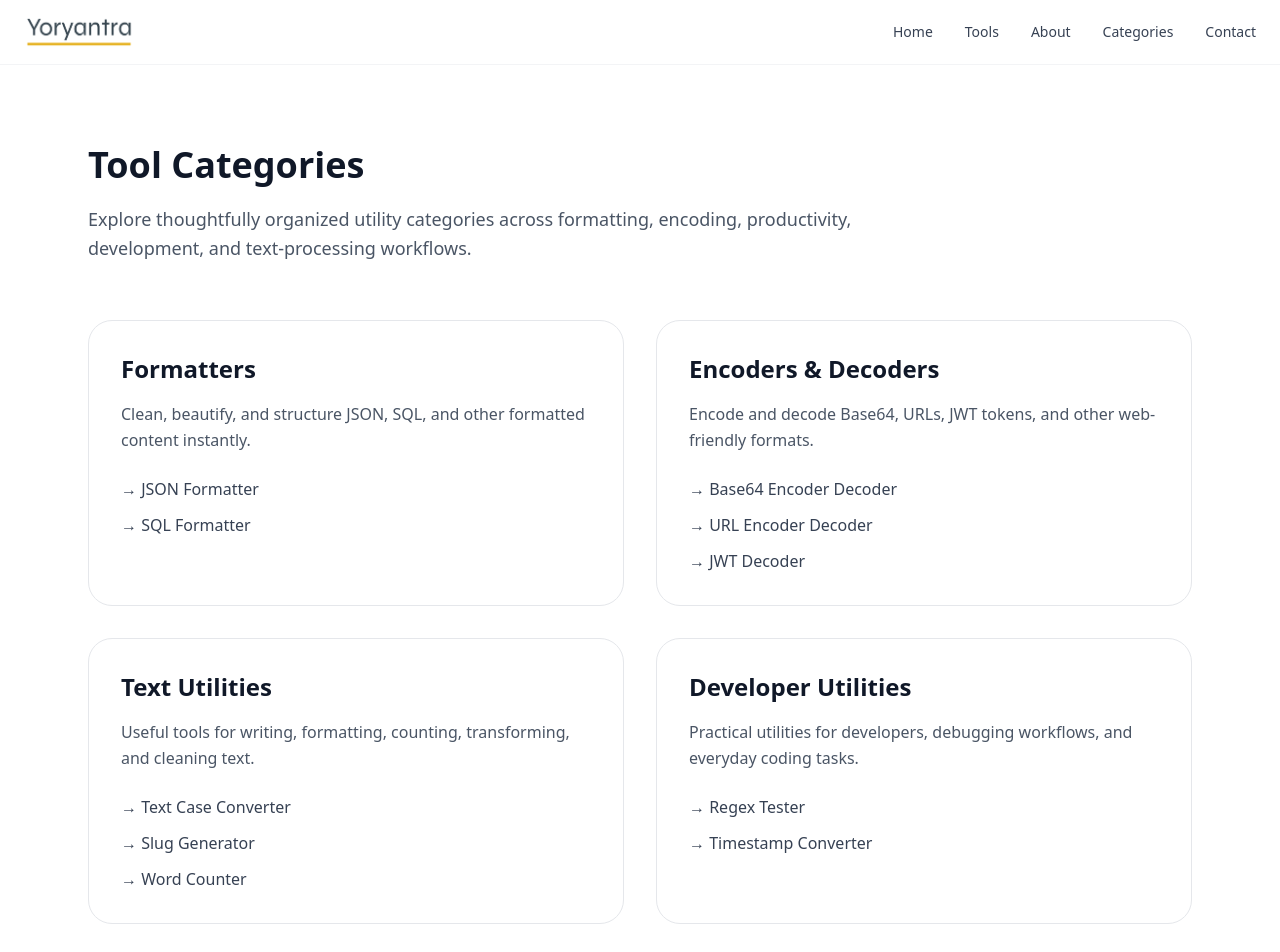
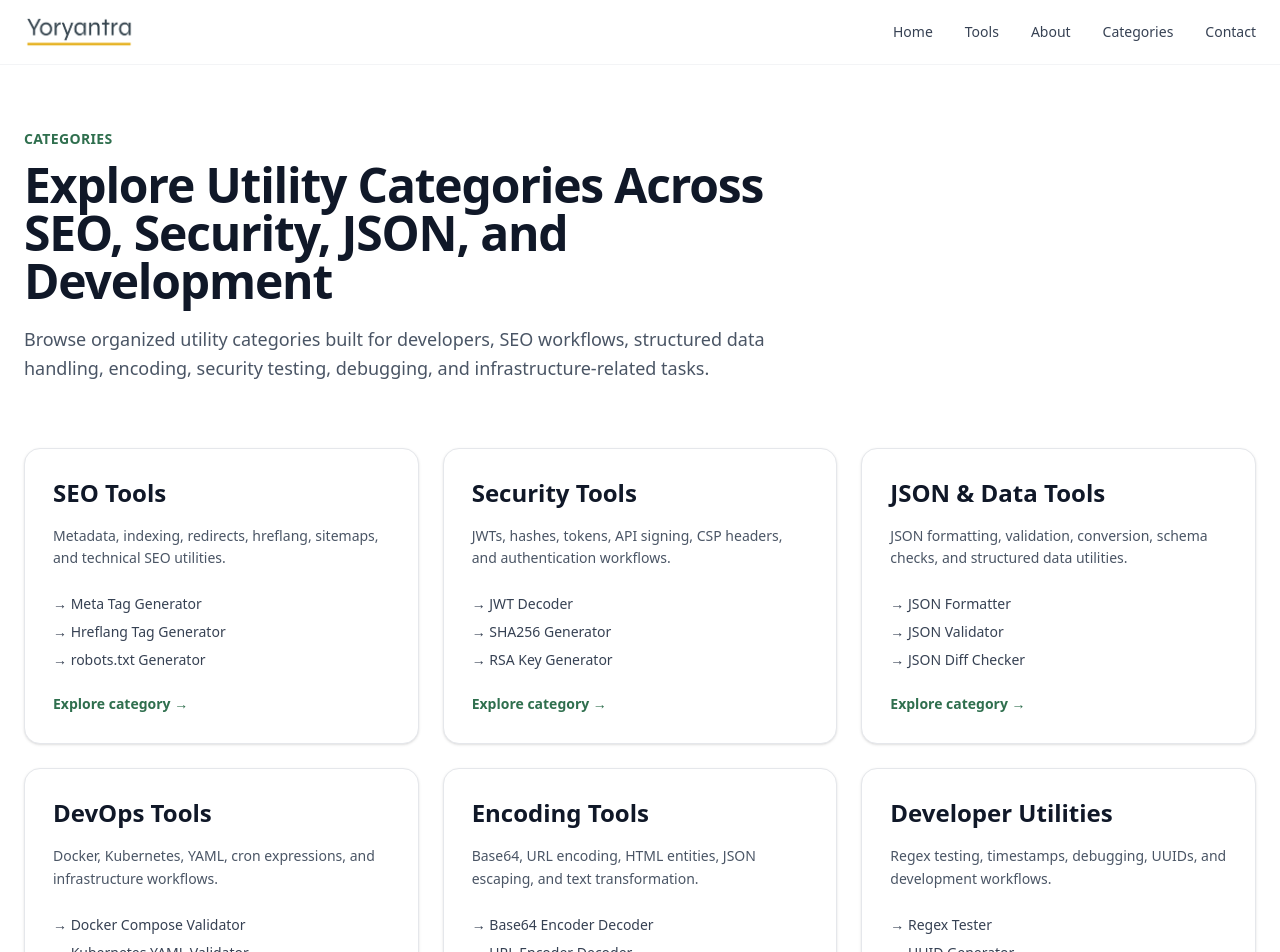
Before and after one commit to vaarunsonawwane-ops/yoryantra-new, a Next.js app: page /categories in a window 1280 px wide. Shown: the top 952 px of the page. Built offline with nearby package versions, Linux system fonts and the light colour scheme.

Commit message:
Categories page.tsx updated

```diff
--- a/app/categories/page.tsx
+++ b/app/categories/page.tsx
@@ -1,141 +1,241 @@
 import Link from "next/link";
-
-export const metadata = {
-  title: "Tool Categories | Yoryantra",
-
-  description:
-    "Explore Yoryantra tool categories including formatters, encoders, developer utilities, text tools, and productivity utilities.",
-};
 
 const categories = [
   {
-    title: "Formatters",
+    title: "SEO Tools",
     description:
-      "Clean, beautify, and structure JSON, SQL, and other formatted content instantly.",
+      "Metadata, indexing, redirects, hreflang, sitemaps, and technical SEO utilities.",
+    href: "/categories/seo-tools",
     tools: [
-      {
-        name: "JSON Formatter",
-        href: "/tools/json-formatter",
-      },
-      {
-        name: "SQL Formatter",
-        href: "/tools/sql-formatter",
-      },
+      "Meta Tag Generator",
+      "Hreflang Tag Generator",
+      "robots.txt Generator",
     ],
   },
 
   {
-    title: "Encoders & Decoders",
+    title: "Security Tools",
     description:
-      "Encode and decode Base64, URLs, JWT tokens, and other web-friendly formats.",
+      "JWTs, hashes, tokens, API signing, CSP headers, and authentication workflows.",
+    href: "/categories/security-tools",
     tools: [
-      {
-        name: "Base64 Encoder Decoder",
-        href: "/tools/base64-encoder-decoder",
-      },
-      {
-        name: "URL Encoder Decoder",
-        href: "/tools/url-encoder-decoder",
-      },
-      {
-        name: "JWT Decoder",
-        href: "/tools/jwt-decoder",
-      },
+      "JWT Decoder",
+      "SHA256 Generator",
+      "RSA Key Generator",
     ],
   },
 
   {
-    title: "Text Utilities",
+    title: "JSON & Data Tools",
     description:
-      "Useful tools for writing, formatting, counting, transforming, and cleaning text.",
+      "JSON formatting, validation, conversion, schema checks, and structured data utilities.",
+    href: "/categories/json-tools",
     tools: [
+      "JSON Formatter",
+      "JSON Validator",
+      "JSON Diff Checker",
+    ],
+  },
+
   {
-        name: "Text Case Converter",
-        href: "/tools/text-case-converter",
+    title: "DevOps Tools",
+    description:
+      "Docker, Kubernetes, YAML, cron expressions, and infrastructure workflows.",
+    href: "/categories/devops-tools",
+    tools: [
+      "Docker Compose Validator",
+      "Kubernetes YAML Validator",
+      ".env File Parser",
+    ],
   },
+
   {
-        name: "Slug Generator",
-        href: "/tools/slug-generator",
-      },
-      {
-        name: "Word Counter",
-        href: "/tools/word-counter",
-      },
+    title: "Encoding Tools",
+    description:
+      "Base64, URL encoding, HTML entities, JSON escaping, and text transformation.",
+    href: "/categories/encoding-tools",
+    tools: [
+      "Base64 Encoder Decoder",
+      "URL Encoder Decoder",
+      "HTML Encoder Decoder",
     ],
   },
 
   {
     title: "Developer Utilities",
     description:
-      "Practical utilities for developers, debugging workflows, and everyday coding tasks.",
+      "Regex testing, timestamps, debugging, UUIDs, and development workflows.",
+    href: "/categories/developer-tools",
     tools: [
-      {
-        name: "Regex Tester",
-        href: "/tools/regex-tester",
-      },
-      {
-        name: "Timestamp Converter",
-        href: "/tools/timestamp-converter",
-      },
+      "Regex Tester",
+      "UUID Generator",
+      "Timestamp Converter",
     ],
   },
 ];
 
-export default function CategoriesPage() {
+export const metadata = {
+  title: "Tool Categories | Yoryantra",
+
+  description:
+    "Browse organized categories of developer, SEO, security, encoding, JSON, and DevOps tools on Yoryantra.",
+
+  alternates: {
+    canonical: "https://yoryantra.com/categories",
+  },
+
+  openGraph: {
+    title: "Tool Categories | Yoryantra",
+
+    description:
+      "Browse organized categories of developer, SEO, security, encoding, JSON, and DevOps tools.",
+
+    url: "https://yoryantra.com/categories",
+
+    siteName: "Yoryantra",
+
+    type: "website",
+  },
+
+  twitter: {
+    card: "summary_large_image",
+
+    title: "Tool Categories | Yoryantra",
+
+    description:
+      "Explore developer, SEO, security, JSON, encoding, and DevOps utility categories.",
+  },
+};
+
+export default function Page() {
   return (
-    <div className="max-w-6xl mx-auto px-6 py-20">
+    <main className="min-h-screen bg-white">
+      <section className="mx-auto max-w-7xl px-6 py-16">
 
-      {/* HEADER */}
+        {/* HERO */}
         <div className="max-w-3xl">
+          <p className="text-sm font-semibold uppercase tracking-wide text-[var(--green)]">
+            Categories
+          </p>
 
-        <h1 className="text-4xl font-bold text-gray-900">
-          Tool Categories
+          <h1 className="mt-3 text-4xl font-bold tracking-tight text-gray-900 md:text-5xl">
+            Explore Utility Categories Across SEO, Security, JSON, and Development
           </h1>
 
-        <p className="mt-5 text-lg text-gray-600 leading-relaxed">
-          Explore thoughtfully organized utility categories across
-          formatting, encoding, productivity, development,
-          and text-processing workflows.
+          <p className="mt-5 text-lg leading-relaxed text-gray-600">
+            Browse organized utility categories built for developers, SEO
+            workflows, structured data handling, encoding, security testing,
+            debugging, and infrastructure-related tasks.
           </p>
-
         </div>
 
         {/* CATEGORY GRID */}
-      <div className="grid md:grid-cols-2 gap-8 mt-14">
-
+        <div className="mt-16 grid gap-6 md:grid-cols-2 lg:grid-cols-3">
           {categories.map((category) => (
-          <div
-            key={category.title}
-            className="border border-gray-200 rounded-3xl p-8 bg-white"
+            <Link
+              key={category.href}
+              href={category.href}
+              className="group rounded-2xl border border-gray-200 bg-white p-7 shadow-sm transition hover:-translate-y-1 hover:shadow-md"
             >
-
-            <h2 className="text-2xl font-semibold text-gray-900">
+              <h2 className="text-2xl font-semibold text-gray-900 group-hover:text-[var(--green)]">
                 {category.title}
               </h2>
 
-            <p className="mt-4 text-gray-600 leading-relaxed">
+              <p className="mt-4 text-sm leading-relaxed text-gray-600">
                 {category.description}
               </p>
 
-            <div className="mt-6 flex flex-col gap-3">
+              <div className="mt-6 space-y-2">
+                {category.tools.map((tool) => (
+                  <div
+                    key={tool}
+                    className="text-sm text-gray-700"
+                  >
+                    → {tool}
+                  </div>
+                ))}
+              </div>
 
-              {category.tools.map((tool) => (
-                <Link
-                  key={tool.name}
-                  href={tool.href}
-                  className="text-gray-700 hover:text-[var(--light-gold)] transition-colors duration-200"
-                >
-                  → {tool.name}
+              <span className="mt-6 inline-flex text-sm font-semibold text-[var(--green)]">
+                Explore category →
+              </span>
             </Link>
           ))}
-
         </div>
 
+        {/* WHY CATEGORIES */}
+        <section className="mt-20 rounded-2xl border border-gray-200 bg-gray-50 p-8">
+          <h2 className="text-2xl font-semibold text-gray-900">
+            Why These Utility Categories Matter
+          </h2>
+
+          <div className="mt-5 space-y-4 text-gray-600 leading-relaxed">
+            <p>
+              Developers, SEO professionals, backend engineers, DevOps teams,
+              and technical marketers often need fast utilities for debugging,
+              formatting, validation, metadata generation, and secure data
+              handling.
+            </p>
+
+            <p>
+              Organizing tools into focused categories makes it easier to
+              discover related workflows, improve productivity, and navigate
+              technical tasks without jumping between unrelated utilities.
+            </p>
           </div>
-        ))}
+        </section>
 
+        {/* RELATED */}
+        <section className="mt-16 border-t border-gray-200 pt-10">
+          <h2 className="text-2xl font-semibold text-gray-900">
+            Popular Tool Areas
+          </h2>
+
+          <div className="mt-5 flex flex-wrap gap-3">
+            <Link
+              href="/categories/seo-tools"
+              className="yoryantra-btn-outline"
+            >
+              SEO Tools
+            </Link>
+
+            <Link
+              href="/categories/security-tools"
+              className="yoryantra-btn-outline"
+            >
+              Security Tools
+            </Link>
+
+            <Link
+              href="/categories/json-tools"
+              className="yoryantra-btn-outline"
+            >
+              JSON & Data Tools
+            </Link>
+
+            <Link
+              href="/categories/devops-tools"
+              className="yoryantra-btn-outline"
+            >
+              DevOps Tools
+            </Link>
+
+            <Link
+              href="/categories/encoding-tools"
+              className="yoryantra-btn-outline"
+            >
+              Encoding Tools
+            </Link>
+
+            <Link
+              href="/categories/developer-tools"
+              className="yoryantra-btn-outline"
+            >
+              Developer Utilities
+            </Link>
           </div>
-
-    </div>
+        </section>
+      </section>
+    </main>
   );
 }
```
Lines whose indentation alone changed are shown as unchanged.
